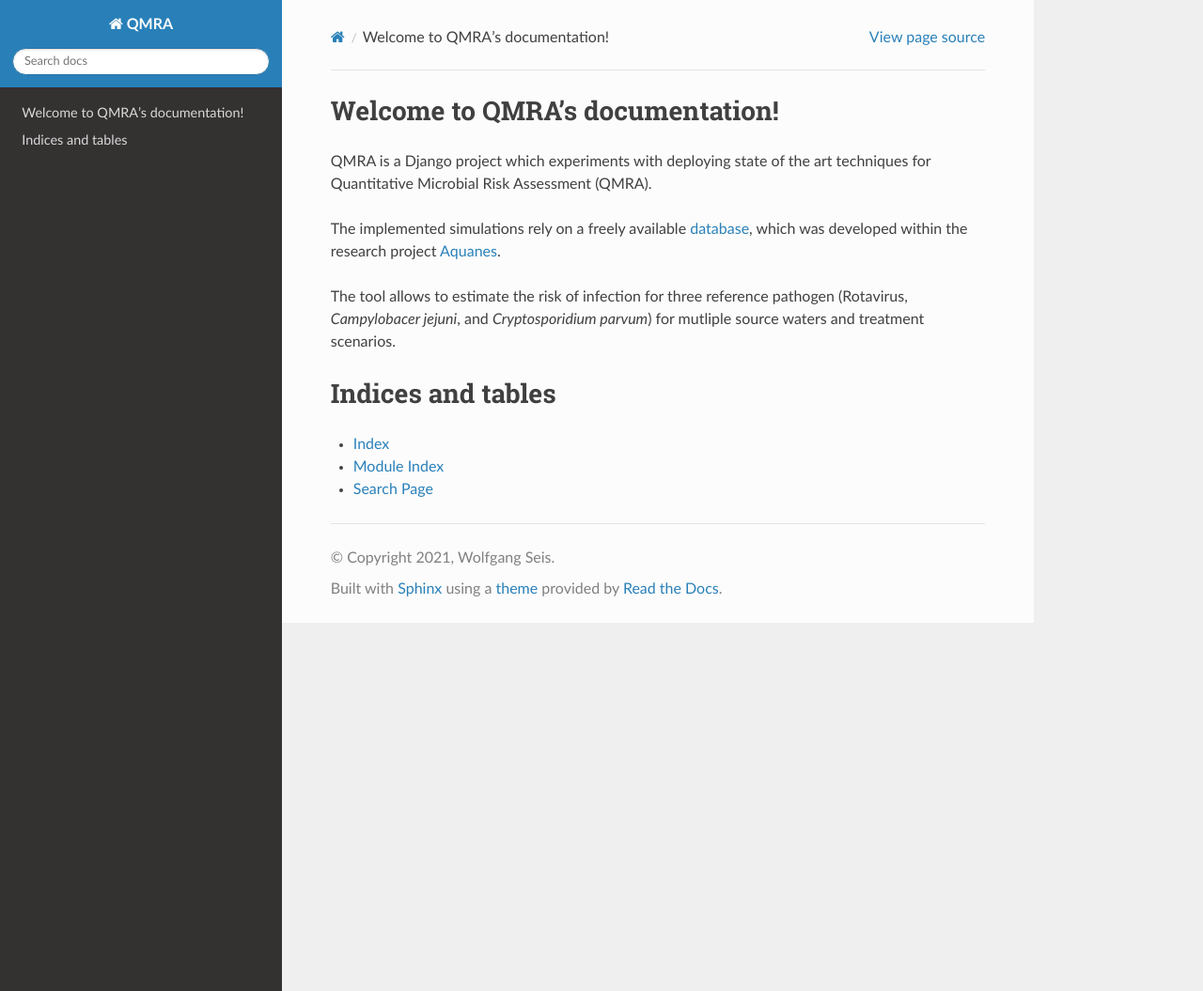
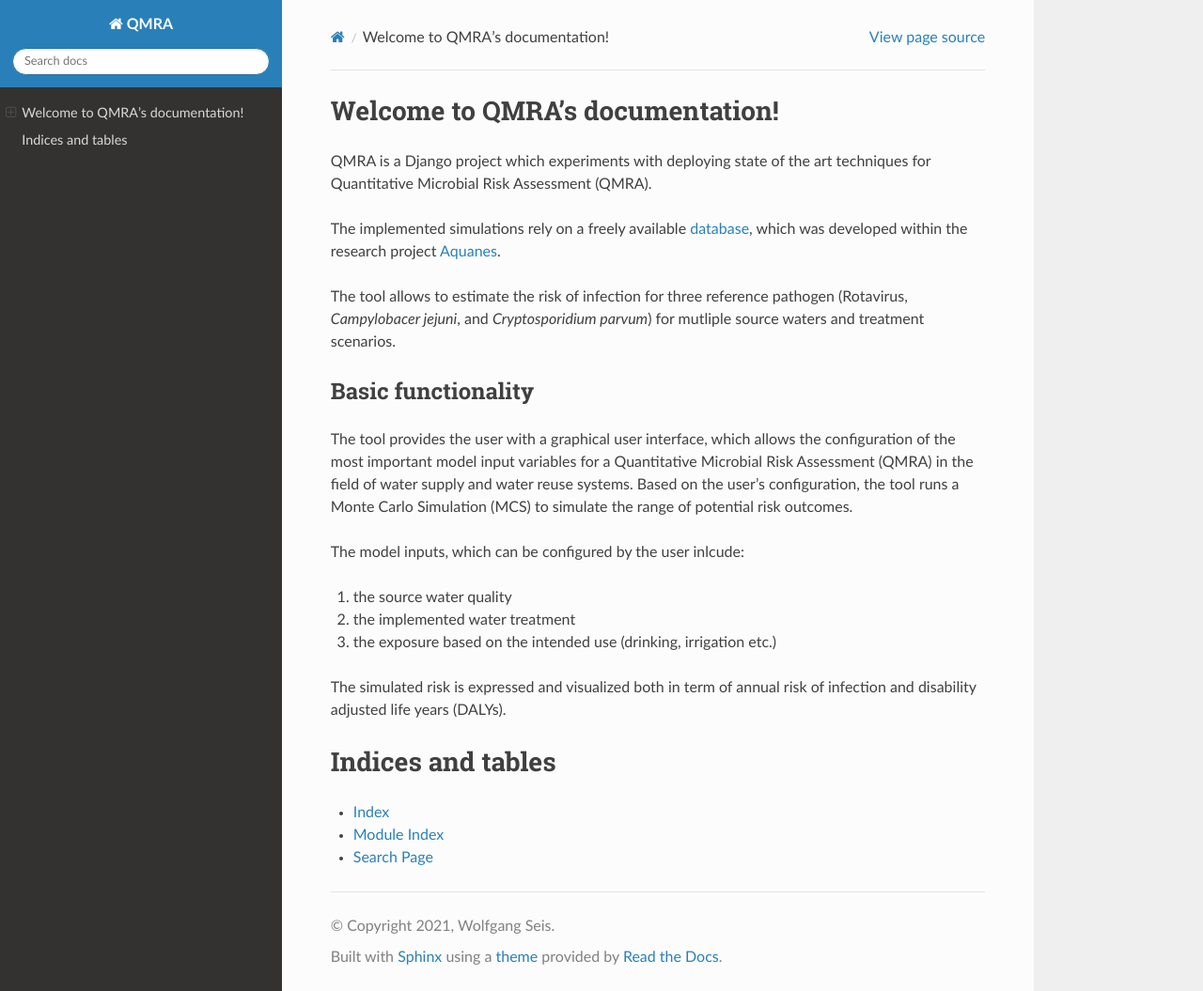
Before and after one commit to wseis/qmra, a Sphinx documentation site: the page built from docs/source/index.rst, in a window 1280 px wide and 1055 px high. Shown: the whole window at 94% size. Built offline with Sphinx 7.4.7 and the Read the Docs theme 2.0.0, drawn with Linux system fonts in a browser that asks for light colours.

Commit message:
add documention paragraph

```diff
--- a/docs/source/index.rst
+++ b/docs/source/index.rst
@@ -17,6 +12,20 @@ The implemented simulations rely on a freely available `database <https://kwb-r.
 
 The tool allows to estimate the risk of infection for three reference pathogen (Rotavirus, *Campylobacer jejuni*, and *Cryptosporidium parvum*) for mutliple source waters and treatment scenarios.
 
+Basic functionality
+###################
+
+The tool provides the user with a graphical user interface, which allows the configuration of the most important model input variables
+for a Quantitative Microbial Risk Assessment (QMRA) in the field of water supply and water reuse systems.
+Based on the user's configuration, the tool runs a Monte Carlo Simulation (MCS) to simulate the range of potential risk outcomes.
+
+The model inputs, which can be configured by the user inlcude:
+
+#. the source water quality
+#. the implemented water treatment
+#. the exposure based on the intended use (drinking, irrigation etc.)
+
+The simulated risk is expressed and visualized both in term of annual risk of infection and disability adjusted life years (DALYs).
 
 Indices and tables
 ==================
```
Also changed, not shown: other parts of docs/source/index.rst (+0 -5 lines).
